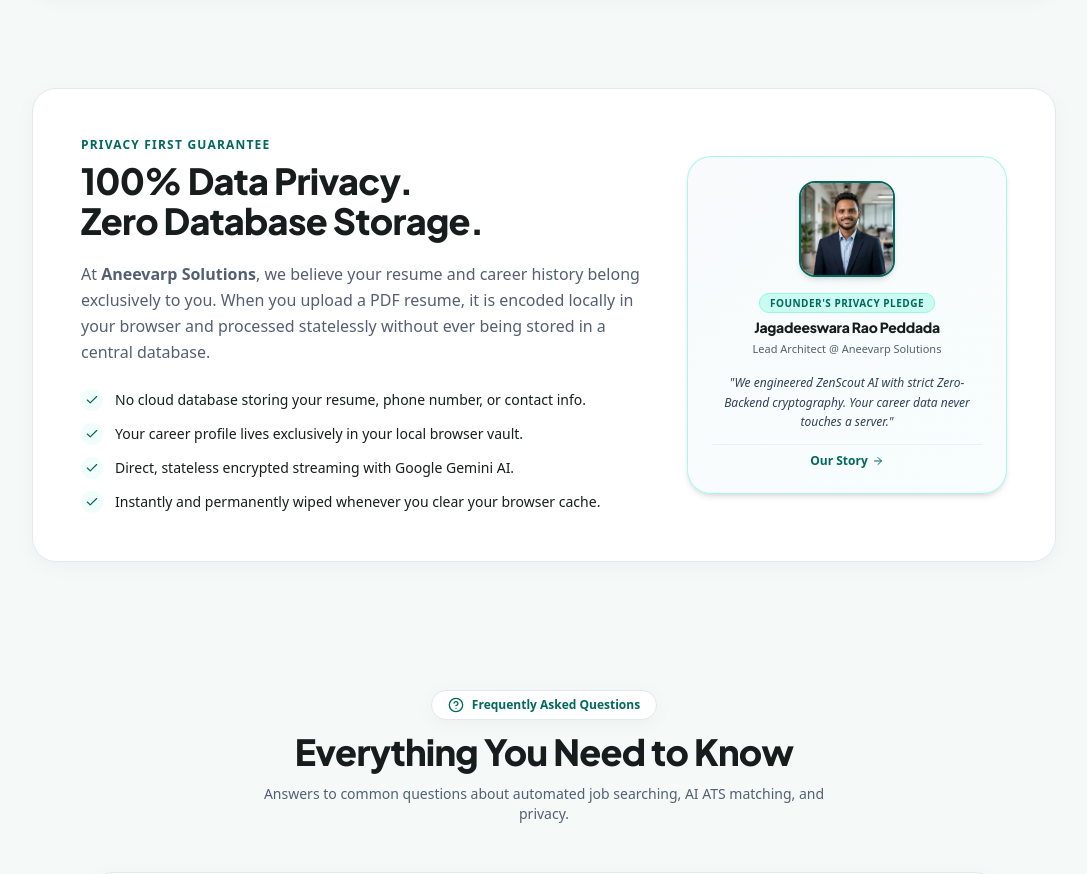
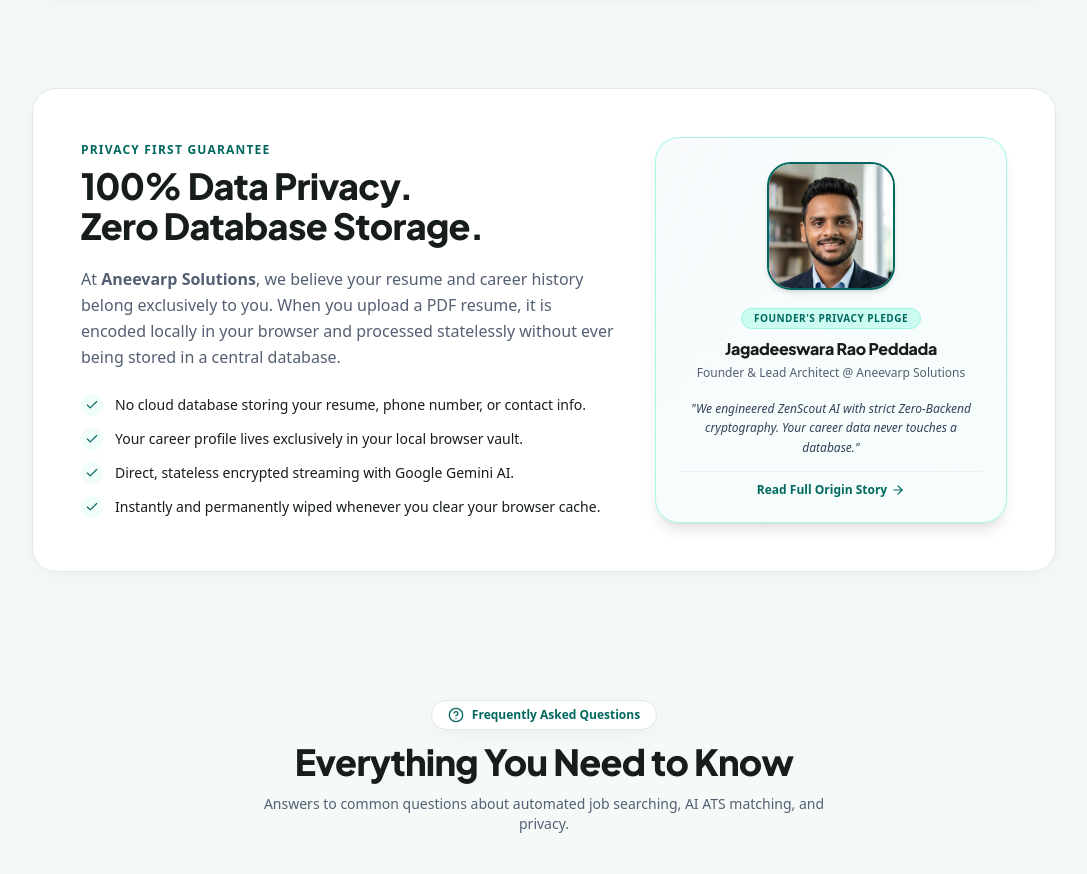
Before and after one commit to jagadeesvarrao-design/ai-job-search-agent, a Next.js app: page / in a window 1280 px wide. Shown: the part 2840-3714 px from the top of the page, without its empty margins (96-1183 px from the left). Built offline with nearby package versions, Linux system fonts and the light colour scheme; no server answers.

Commit message:
fix(branding): use authentic high-res founder portrait with enhanced card sizing

```diff
--- a/src/app/page.tsx
+++ b/src/app/page.tsx
@@ -472,36 +472,36 @@
           </div>
 
           {/* High-Trust Founder Commitment Card */}
-          <div className="w-full md:w-80 flex-shrink-0">
-            <div className="bg-gradient-to-br from-[#F8FAFC] to-teal-50/50 dark:from-[#1A2228] dark:to-teal-950/40 rounded-3xl p-5 sm:p-6 border border-teal-200/80 dark:border-teal-800/60 shadow-md text-center space-y-3 relative">
-              <div className="w-24 h-24 mx-auto rounded-2xl overflow-hidden border-2 border-[#00685F] dark:border-[#2DD4BF] shadow-md relative group">
+          <div className="w-full md:w-88 flex-shrink-0">
+            <div className="bg-gradient-to-br from-[#F8FAFC] to-teal-50/60 dark:from-[#1A2228] dark:to-teal-950/40 rounded-3xl p-6 border border-teal-200/80 dark:border-teal-800/60 shadow-lg text-center space-y-3.5 relative">
+              <div className="w-28 h-28 sm:w-32 sm:h-32 mx-auto rounded-3xl overflow-hidden border-2 border-[#00685F] dark:border-[#2DD4BF] shadow-md relative group">
                 <img
                   src="/founder.jpg"
                   alt="Jagadeeswara Rao Peddada - Founder of Aneevarp Solutions"
-                  className="w-full h-full object-cover group-hover:scale-105 transition-transform"
+                  className="w-full h-full object-cover group-hover:scale-105 transition-transform duration-300"
                 />
               </div>
 
               <div className="space-y-1">
-                <span className="text-[10px] font-black uppercase tracking-wider bg-teal-100 dark:bg-teal-900/60 text-[#00685F] dark:text-[#2DD4BF] px-2.5 py-0.5 rounded-full border border-teal-200 dark:border-teal-800">
+                <span className="text-[10px] font-black uppercase tracking-wider bg-teal-100 dark:bg-teal-900/60 text-[#00685F] dark:text-[#2DD4BF] px-3 py-0.5 rounded-full border border-teal-200 dark:border-teal-800 inline-block">
                   Founder's Privacy Pledge
                 </span>
-                <h4 className="font-extrabold text-sm text-[#171D1C] dark:text-white pt-1">
+                <h4 className="font-black text-base text-[#171D1C] dark:text-white pt-1">
                   Jagadeeswara Rao Peddada
                 </h4>
-                <p className="text-[11px] text-[#545F73] dark:text-slate-400 font-medium">
-                  Lead Architect @ Aneevarp Solutions
+                <p className="text-xs text-[#545F73] dark:text-slate-300 font-medium">
+                  Founder & Lead Architect @ Aneevarp Solutions
                 </p>
               </div>
 
-              <p className="text-xs text-slate-700 dark:text-slate-300 italic leading-relaxed pt-1">
-                "We engineered ZenScout AI with strict Zero-Backend cryptography. Your career data never touches a server."
+              <p className="text-xs text-slate-700 dark:text-slate-200 italic leading-relaxed pt-1">
+                "We engineered ZenScout AI with strict Zero-Backend cryptography. Your career data never touches a database."
               </p>
 
-              <div className="pt-2 border-t border-slate-200/60 dark:border-slate-800/80 flex items-center justify-center gap-3 text-xs">
+              <div className="pt-2.5 border-t border-slate-200/60 dark:border-slate-800/80 flex items-center justify-center gap-3 text-xs">
                 <Link href="/about" className="font-bold text-[#00685F] dark:text-[#2DD4BF] hover:underline inline-flex items-center gap-1">
-                  <span>Our Story</span>
-                  <ArrowRight className="w-3 h-3" />
+                  <span>Read Full Origin Story</span>
+                  <ArrowRight className="w-3.5 h-3.5" />
                 </Link>
               </div>
             </div>
```
Also changed, not shown: public/founder.jpg.
